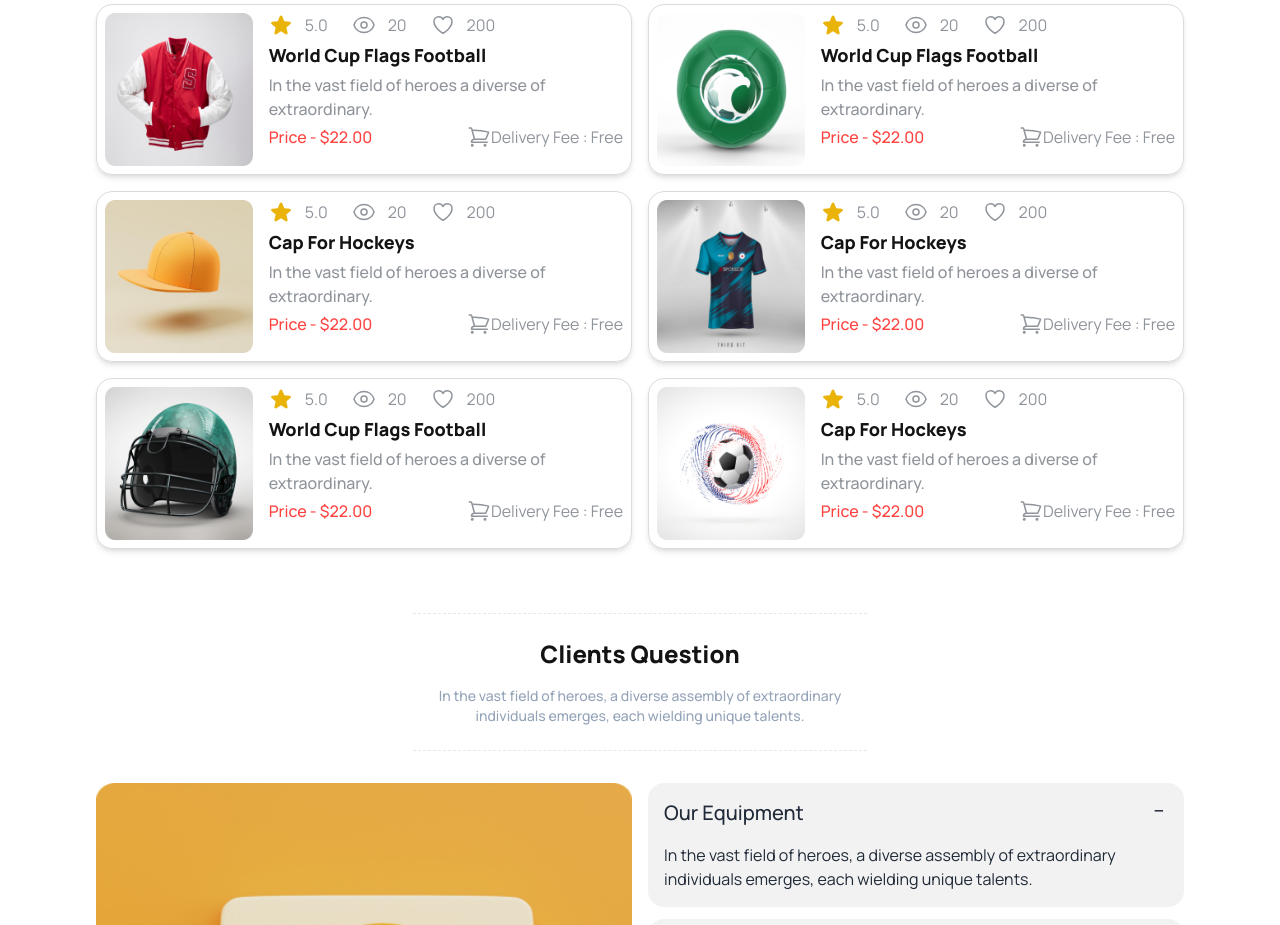
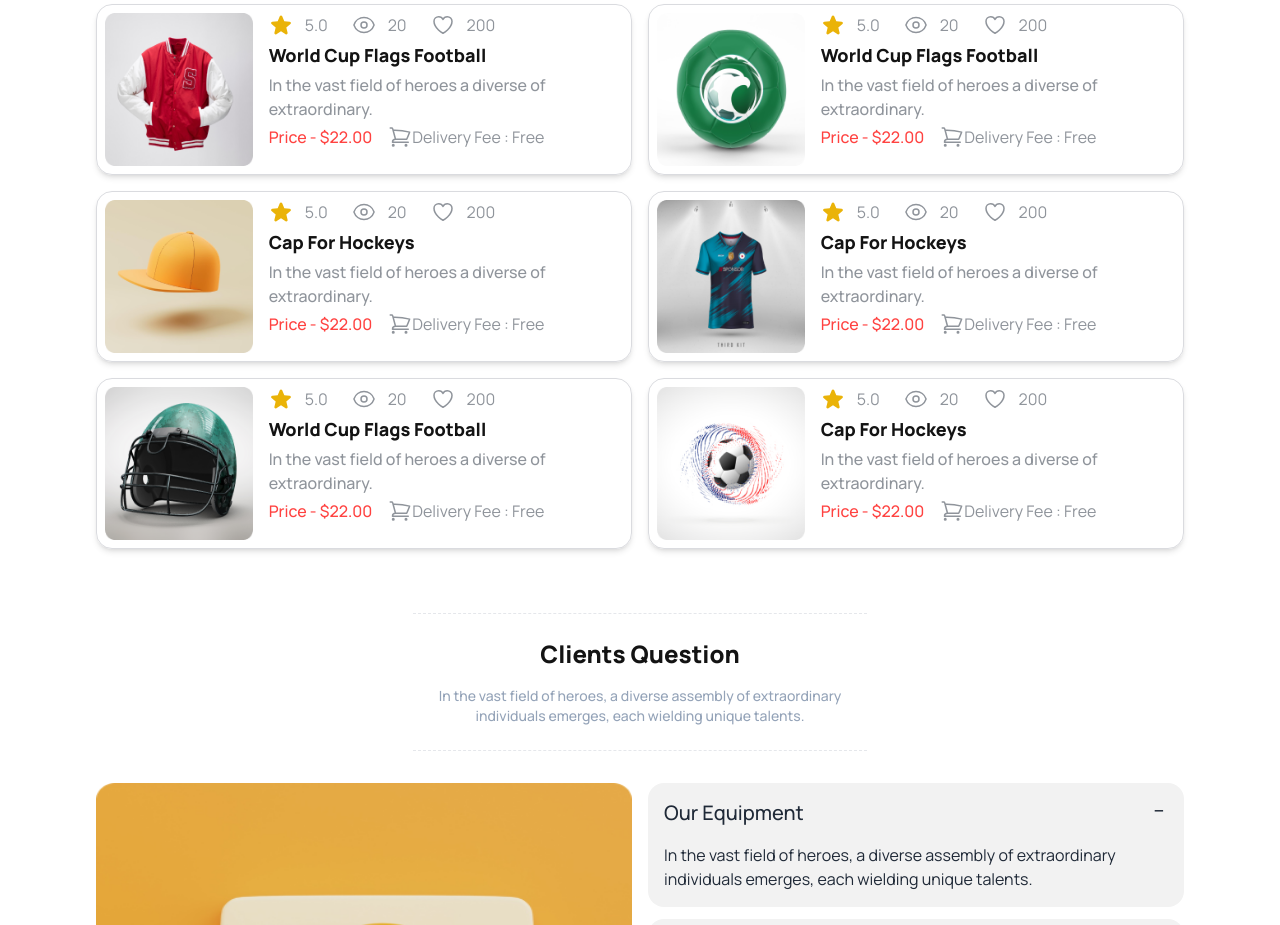
Before and after one commit to Mdshakilhossain141711/assignment-3, a plain HTML site: page index.html in a window 1280 px wide. Shown: the part 2520-3445 px from the top of the page. Drawn offline with nearby package versions, Linux system fonts and the light colour scheme.

Commit message:
edit card gap

```diff
--- a/index.html
+++ b/index.html
@@ -302,7 +302,7 @@
                         <p class="text-gray-800 text-opacity-50 font-medium my-1">
                             In the vast field of heroes a diverse of extraordinary.
                         </p>
-                        <div class="lg:flex lg:justify-between">
+                        <div class="lg:flex lg:justify-between xl:justify-start xl:gap-4">
                             <h4 class="text-[#FF4240] text-lg font-extrabold lg:text-base lg:font-medium mb-1">
                                 Price - $22.00
                             </h4>
@@ -364,7 +364,7 @@
                         <p class="text-gray-800 text-opacity-50 font-medium my-1">
                             In the vast field of heroes a diverse of extraordinary.
                         </p>
-                        <div class="lg:flex lg:justify-between">
+                        <div class="lg:flex lg:justify-between xl:justify-start xl:gap-4">
                             <h4 class="text-[#FF4240] text-lg font-extrabold lg:text-base lg:font-medium mb-1">
                                 Price - $22.00
                             </h4>
@@ -426,7 +426,7 @@
                         <p class="text-gray-800 text-opacity-50 font-medium my-1">
                             In the vast field of heroes a diverse of extraordinary.
                         </p>
-                        <div class="lg:flex lg:justify-between">
+                        <div class="lg:flex lg:justify-between xl:justify-start xl:gap-4">
                             <h4 class="text-[#FF4240] text-lg font-extrabold lg:text-base lg:font-medium mb-1">
                                 Price - $22.00
                             </h4>
@@ -488,7 +488,7 @@
                         <p class="text-gray-800 text-opacity-50 font-medium my-1">
                             In the vast field of heroes a diverse of extraordinary.
                         </p>
-                        <div class="lg:flex lg:justify-between">
+                        <div class="lg:flex lg:justify-between xl:justify-start xl:gap-4">
                             <h4 class="text-[#FF4240] text-lg font-extrabold lg:text-base lg:font-medium mb-1">
                                 Price - $22.00
                             </h4>
@@ -550,7 +550,7 @@
                         <p class="text-gray-800 text-opacity-50 font-medium my-1">
                             In the vast field of heroes a diverse of extraordinary.
                         </p>
-                        <div class="lg:flex lg:justify-between">
+                        <div class="lg:flex lg:justify-between xl:justify-start xl:gap-4">
                             <h4 class="text-[#FF4240] text-lg font-extrabold lg:text-base lg:font-medium mb-1">
                                 Price - $22.00
                             </h4>
@@ -612,7 +612,7 @@
                         <p class="text-gray-800 text-opacity-50 font-medium my-1">
                             In the vast field of heroes a diverse of extraordinary.
                         </p>
-                        <div class="lg:flex lg:justify-between">
+                        <div class="lg:flex lg:justify-between xl:justify-start xl:gap-4">
                             <h4 class="text-[#FF4240] text-lg font-extrabold lg:text-base lg:font-medium mb-1">
                                 Price - $22.00
                             </h4>
```
